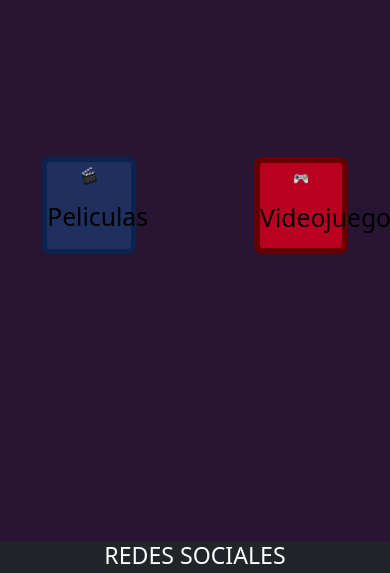
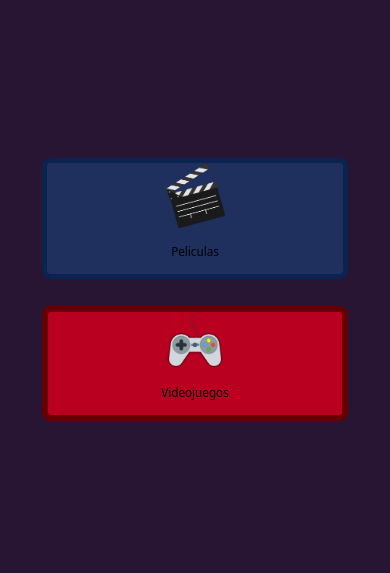
Before and after one commit to Pablogiampe/Caja-de-Criticas-Giampetruzzi, a website: page index.html in a window 390 px wide. Shown: the part 1156-1729 px from the top of the page. Drawn offline with nearby package versions, Linux system fonts and the light colour scheme.

Commit message:
Arreglo de Responsive

```diff
--- a/index.html
+++ b/index.html
@@ -52,13 +52,10 @@
     </article>
 
       <div class="parent2">
-        <div class="divx1"><a class="" href="src/peliculas.html"><img src="img/pelis.png" width="20%" class="textcenter" alt="Claqueta"></a><P><h2>Peliculas</h2> </P></div>
+        <div class="divx1"><a class="" href="src/peliculas.html"><img class="img" src="img/pelis.png" class="textcenter" alt="Claqueta"></a><P><h2>Peliculas</h2> </P></div>
 
-        <div class="divx2"><a class="" href="src/videojuegos.html"><img src="img/videojuegos.webp" width="20%"  class="textcenter" alt="Joystick"></a><P><h2>Videojuegos</h2></p></div>
+        <div class="divx2"><a class="" href="src/videojuegos.html"><img class="img" src="img/videojuegos.webp"  class="textcenter" alt="Joystick"></a><P><h2>Videojuegos</h2></p></div>
         </div>
-
-
-
 
 
 </body>
--- a/scss/_commons.scss
+++ b/scss/_commons.scss
@@ -23,7 +23,7 @@ $paleta:(
 .articleCaja2{text-align: right;}
 .background{background: linear-gradient(red, purple)}
 .div{text-align: center;}
-.textcenter{text-align: center}
+
 .textleft{text-align: left}
 .textbold{font-weight: 500}
 .textbold{font-weight: 500}
@@ -36,3 +36,14 @@ border:$border;
 }
 .body-index{background-color:#271533 }
 .body-color{background-color: rgba(0,0,0,0.85);}
+
+
+$breakpoints: (
+	sm : 540px
+	,md : 768px
+	,lg : 1024px);
+
+@mixin media-up ($breakpoint)
+ {@media screen and (max-width: map-get($breakpoints, $breakpoint)){
+@content;
+}}
--- a/scss/_content.scss
+++ b/scss/_content.scss
@@ -1,4 +1,7 @@
+.img{width: 20%;
+@include media-up(sm){ size:20%; }
 
+	}
 
 .main{	margin-right: 200px;
 		margin-left: 200px;
@@ -47,12 +50,12 @@ h1{color: white}
 
 .parent2 {
 	display: grid;
-	grid-template-columns: repeat(auto-fit,minmax(150px, 2fr));
-	grid-template-rows: repeat(auto-fit,minmax(2, 3fr));
+	grid-template-columns: repeat(auto-fit,minmax(300px, 2fr));
+	grid-template-rows: repeat(auto-fit,minmax(100px, 3fr));
 	grid-column-gap: 4vh;
 	grid-row-gap: 3vh;padding-bottom: 18rem;margin-top: 10rem;
 		.divx1{border:solid 5px #0a2351; text-align: center;border-radius: 1vh
-			;margin: 0.1px 5vh;;transition:1s;background-color: #1F305E;color: black;font-size: 28
+			;margin: 1px 5vh;;transition:1s;background-color: #1F305E;h2{color: black;font-size:3vw }
 			; &:hover{;background-color: rgba(black,1); border:solid 0.4vh rgba(black,1);}};
 
 		.divx2{;@extend .divx1;border:solid 6px #660000;background-color: #BA0021};
```
Also changed, not shown: css/main.css.
